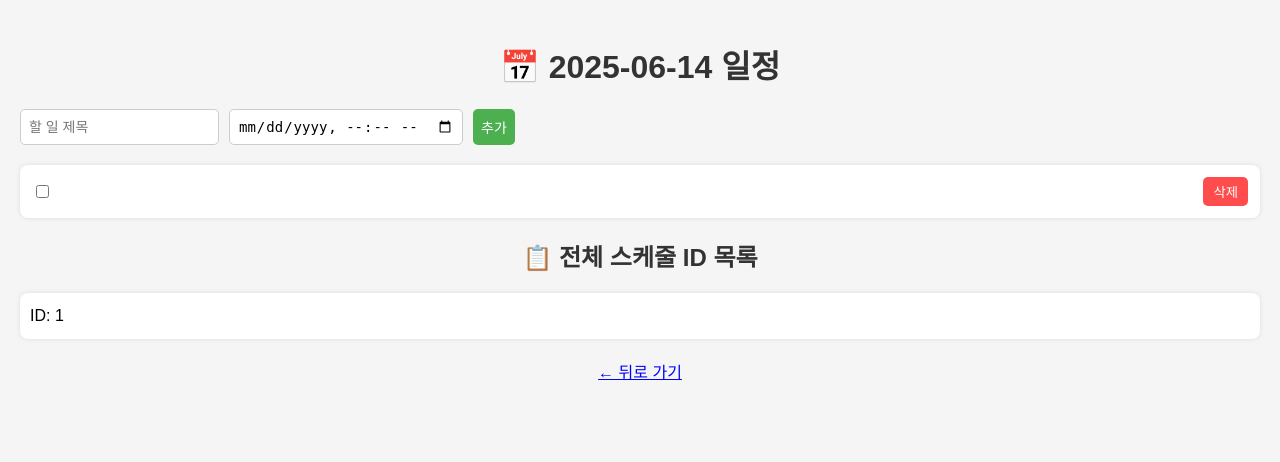
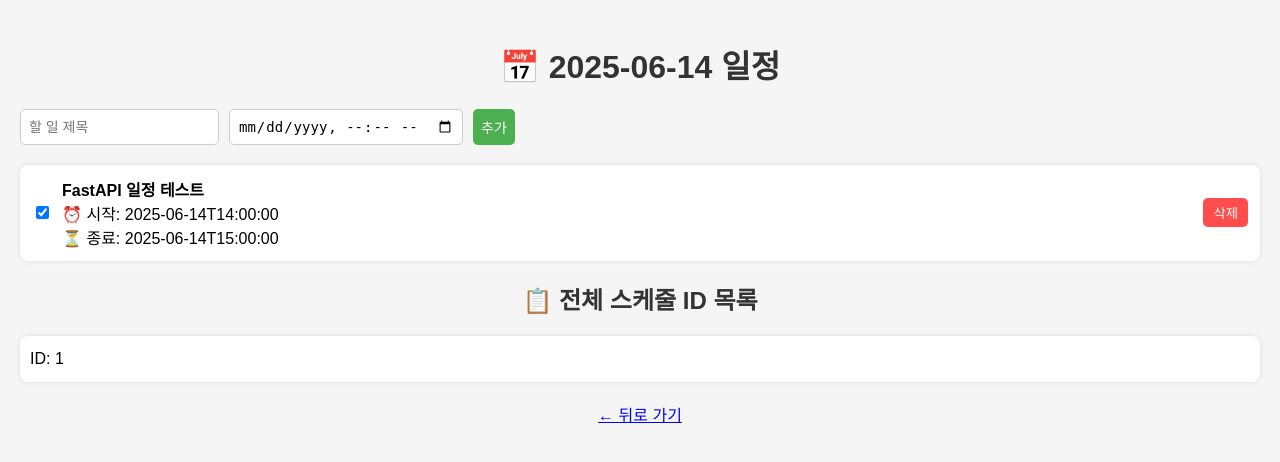
Before and after one commit to jyh69293/fastapi, a FastAPI app: page /tasks in a window 1280 px wide. Shown: the top 462 px of the page. Run offline with FastAPI, Linux system fonts and the light colour scheme; tables that the repository leaves empty hold one stand-in row (values such as "Sample post").

Commit message:
Update tasks.html

```diff
--- a/templates/tasks.html
+++ b/templates/tasks.html
@@ -89,8 +89,12 @@
   {% if tasks %}
     {% for task in tasks %}
       <div class="task">
-        <input type="checkbox" onchange="toggleComplete({{ task.id }}, this.checked)" {% if task.done %}checked{% endif %}>
-        <span>{{ task.name }}</span>
+        <input type="checkbox" onchange="toggleComplete({{ task.id }}, this.checked)" {% if task.done or task.is_completed %}checked{% endif %}>
+        <span>
+          <strong>{{ task.title }}</strong><br>
+          ⏰ 시작: {{ task.start_time }}<br>
+          ⏳ 종료: {{ task.end_time }}
+        </span>
         <button onclick="deleteTask({{ task.id }})">삭제</button>
       </div>
     {% endfor %}
@@ -98,6 +102,7 @@
     <p>오늘 등록된 일정이 없습니다.</p>
   {% endif %}
 </div>
+
 
   <!-- ✅ 전체 스케줄 ID 리스트 -->
   <h2>📋 전체 스케줄 ID 목록</h2>
```
